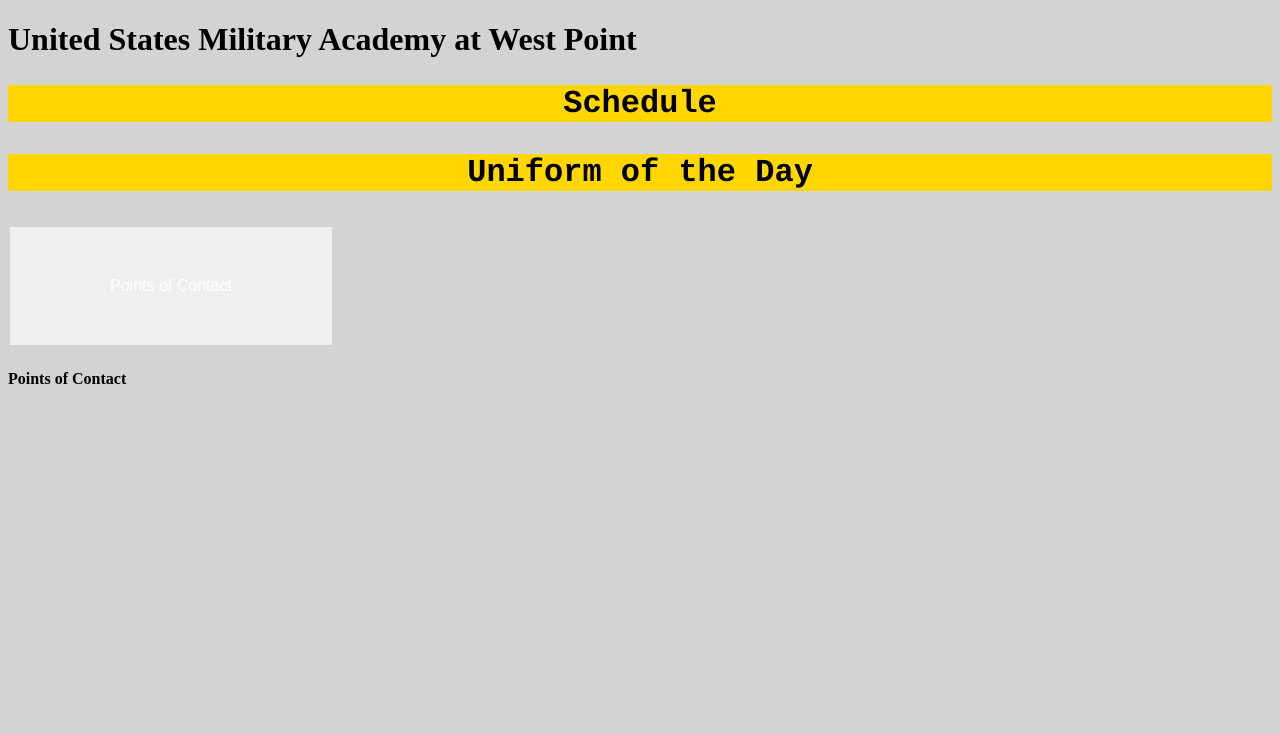
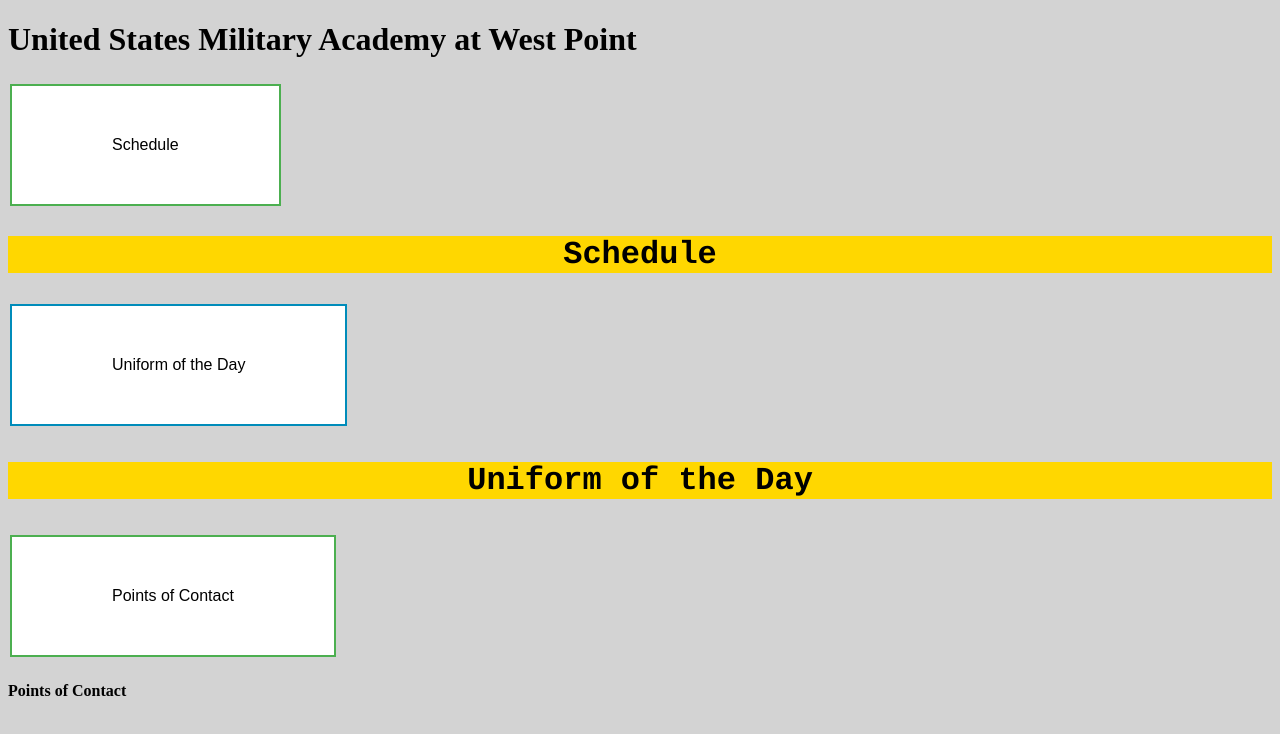
Before and after one commit to kennedyhecker/WPApp, a plain HTML site: page index.html in a window 1280 px wide. Drawn offline with Linux system fonts and the light colour scheme.

Commit message:
functions for buttons

```diff
--- a/index.html
+++ b/index.html
@@ -3,11 +3,21 @@
 <link rel="stylesheet" href="test_style.css">
   <body>
     <h1>United States Military Academy at West Point</h1>
-    <h2>Schedule</h2>
-    <h3>Uniform of the Day</h3>
-    <button class="button" onclick="poc()">Points of Contact</button>
+    <button class="button button1" onclick="schedule()">Schedule</button>
+    <h2 id="schedule">Schedule</h2>
+    <button class="button button2" onclick="uod()">Uniform of the Day</button>
+    <h3 id="uod">Uniform of the Day</h3>
+    <button class="button button3" onclick="poc()">Points of Contact</button>
     <h4 id="poc_button">Points of Contact</h4>
     <script>
+    function schedule() {
+    document.getElementByID("schedule").innerHTML = "Schedule for the day: "
+    ;
+}
+    function uod() {
+    document.getElementByID("uod").innerHTML = "Army Combat Uniform"
+    ;
+}
     function poc() {
     document.getElementById("poc_button").innerHTML = "SHARP Hotline: 845-659-7467<br>Behavioral Health Support: 845-591-7215<br>Medical Care: 845-938-4004<br>Equal Opportunity: 845-476-1391<br>Legal Counsel-Special Victim's Council: 845-372-3338<br>West Point Legal Assistance: 845-938-4541<br>Chaplain: 845-401-8171<br>"
     ;
```
